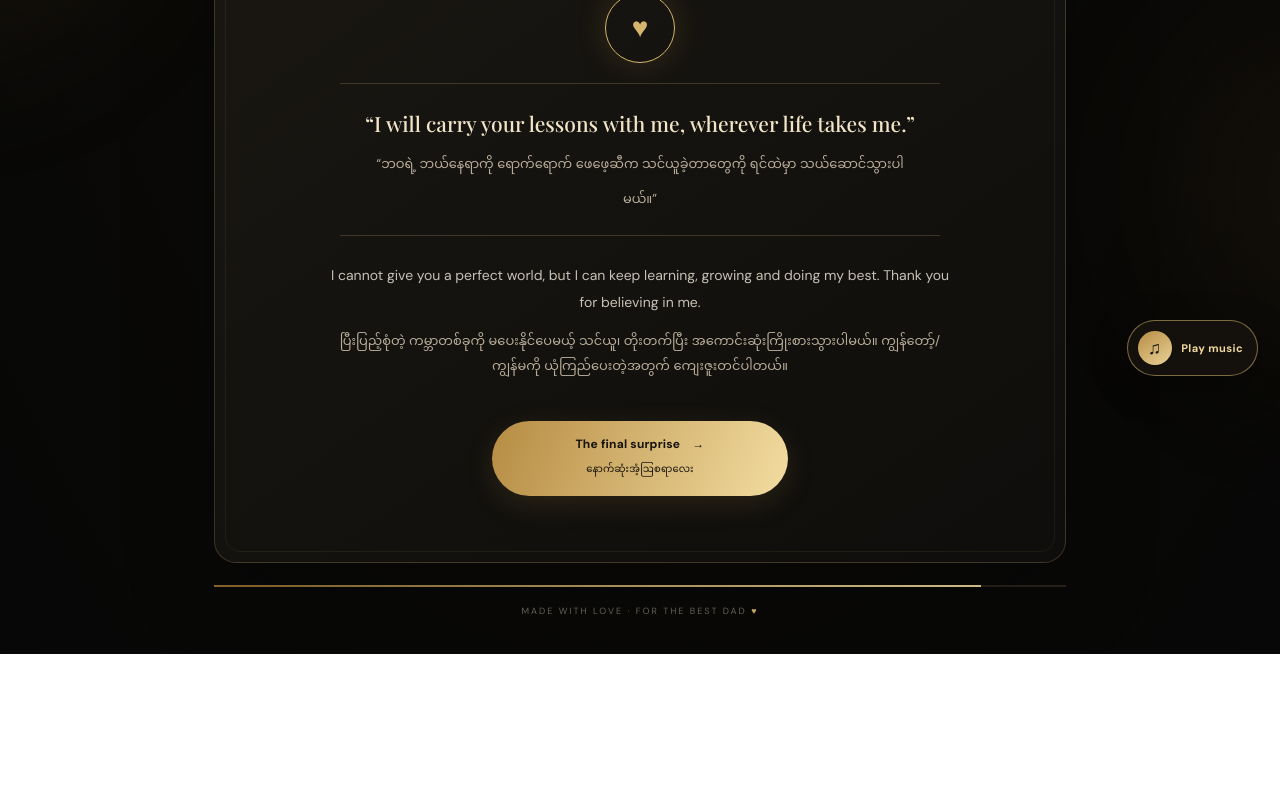
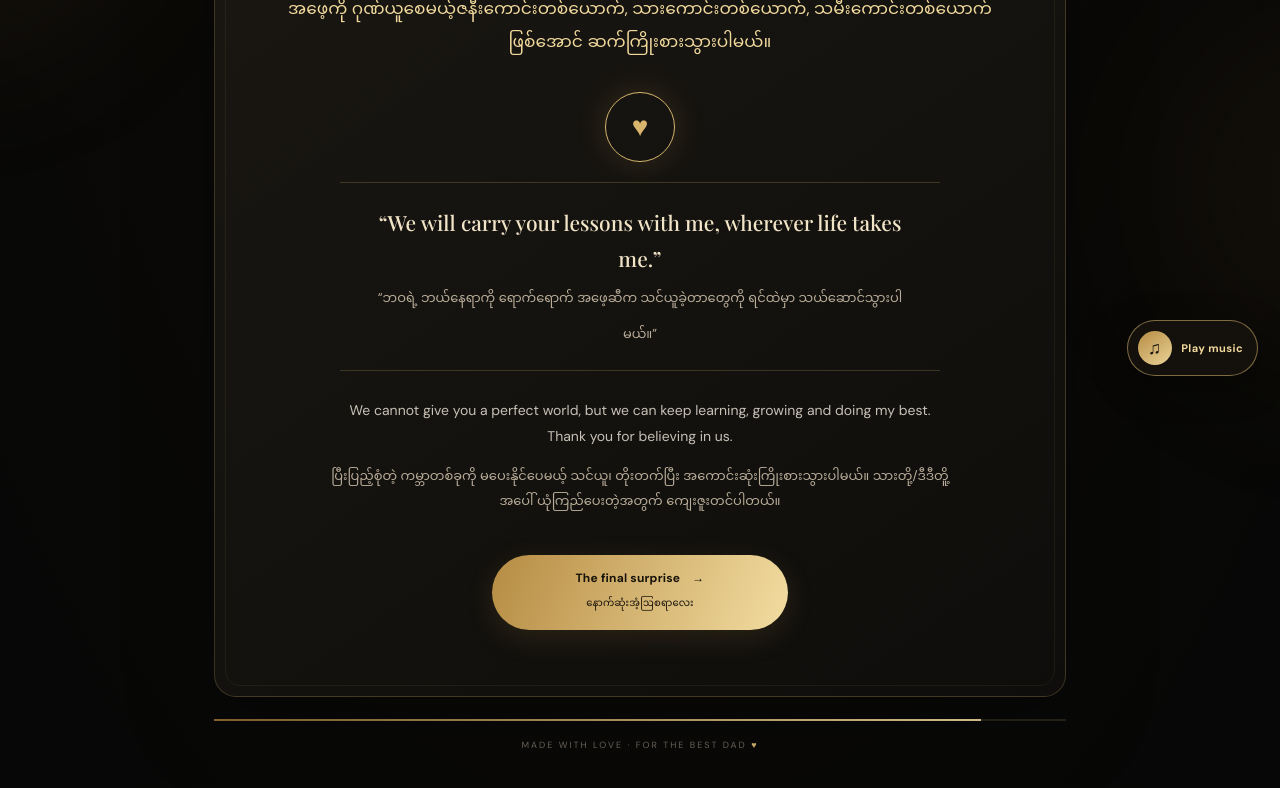
Before and after one commit to hnadicho-sudo/HappyBirthdayDad, a plain HTML site: page promise.html in a window 1280 px wide. Shown: the part 402-1190 px from the top of the page. Before the commit the page ends 1056 px from the top, so only its background shows below. Drawn offline with nearby package versions, Linux system fonts and the light colour scheme.

Commit message:
Update promise message and content for clarity

```diff
--- a/promise.html
+++ b/promise.html
@@ -15,9 +15,9 @@
     <div class="page-number">A LITTLE BIRTHDAY JOURNEY <span>09 / 10</span></div>
     <section class="content-card">
       <div class="eyebrow"><span></span> A PROMISE FROM ME</div>
-      <h1>I'll keep making you proud</h1><p class="myanmar lead-mm">ဖေဖေ့ကို ဂုဏ်ယူစေမယ့်သူဖြစ်အောင် ဆက်ကြိုးစားသွားပါမယ်။</p>
-      <div class="promise-seal">♥</div><blockquote>“I will carry your lessons with me, wherever life takes me.”<br><span>“ဘဝရဲ့ ဘယ်နေရာကို ရောက်ရောက် ဖေဖေ့ဆီက သင်ယူခဲ့တာတွေကို ရင်ထဲမှာ သယ်ဆောင်သွားပါမယ်။”</span></blockquote>
-      <div class="copy-block"><p>I cannot give you a perfect world, but I can keep learning, growing and doing my best. Thank you for believing in me.</p><p class="myanmar">ပြီးပြည့်စုံတဲ့ ကမ္ဘာတစ်ခုကို မပေးနိုင်ပေမယ့် သင်ယူ၊ တိုးတက်ပြီး အကောင်းဆုံးကြိုးစားသွားပါမယ်။ ကျွန်တော့်/ကျွန်မကို ယုံကြည်ပေးတဲ့အတွက် ကျေးဇူးတင်ပါတယ်။</p></div>
+      <h1>We'll keep making you proud</h1><p class="myanmar lead-mm">အဖေ့ကို ဂုဏ်ယူစေမယ့်ဇနီးကောင်းတစ်ယောက်, သားကောင်းတစ်ယောက်, သမီးကောင်းတစ်ယောက်ဖြစ်အောင် ဆက်ကြိုးစားသွားပါမယ်။</p>
+      <div class="promise-seal">♥</div><blockquote>“We will carry your lessons with me, wherever life takes me.”<br><span>“ဘဝရဲ့ ဘယ်နေရာကို ရောက်ရောက် အဖေ့ဆီက သင်ယူခဲ့တာတွေကို ရင်ထဲမှာ သယ်ဆောင်သွားပါမယ်။”</span></blockquote>
+      <div class="copy-block"><p>We cannot give you a perfect world, but we can keep learning, growing and doing my best. Thank you for believing in us.</p><p class="myanmar">ပြီးပြည့်စုံတဲ့ ကမ္ဘာတစ်ခုကို မပေးနိုင်ပေမယ့် သင်ယူ၊ တိုးတက်ပြီး အကောင်းဆုံးကြိုးစားသွားပါမယ်။ သားတို့/ဒီဒီတိူ့အပေါ် ယုံကြည်ပေးတဲ့အတွက် ကျေးဇူးတင်ပါတယ်။</p></div>
       <a class="gold-button next-button" href="final.html">The final surprise <span>→</span><small>နောက်ဆုံးအံ့ဩစရာလေး</small></a>
     </section>
     <footer><div class="progress"><span style="width:90%"></span></div><p>MADE WITH LOVE · FOR THE BEST DAD <span>♥</span></p></footer>
```
